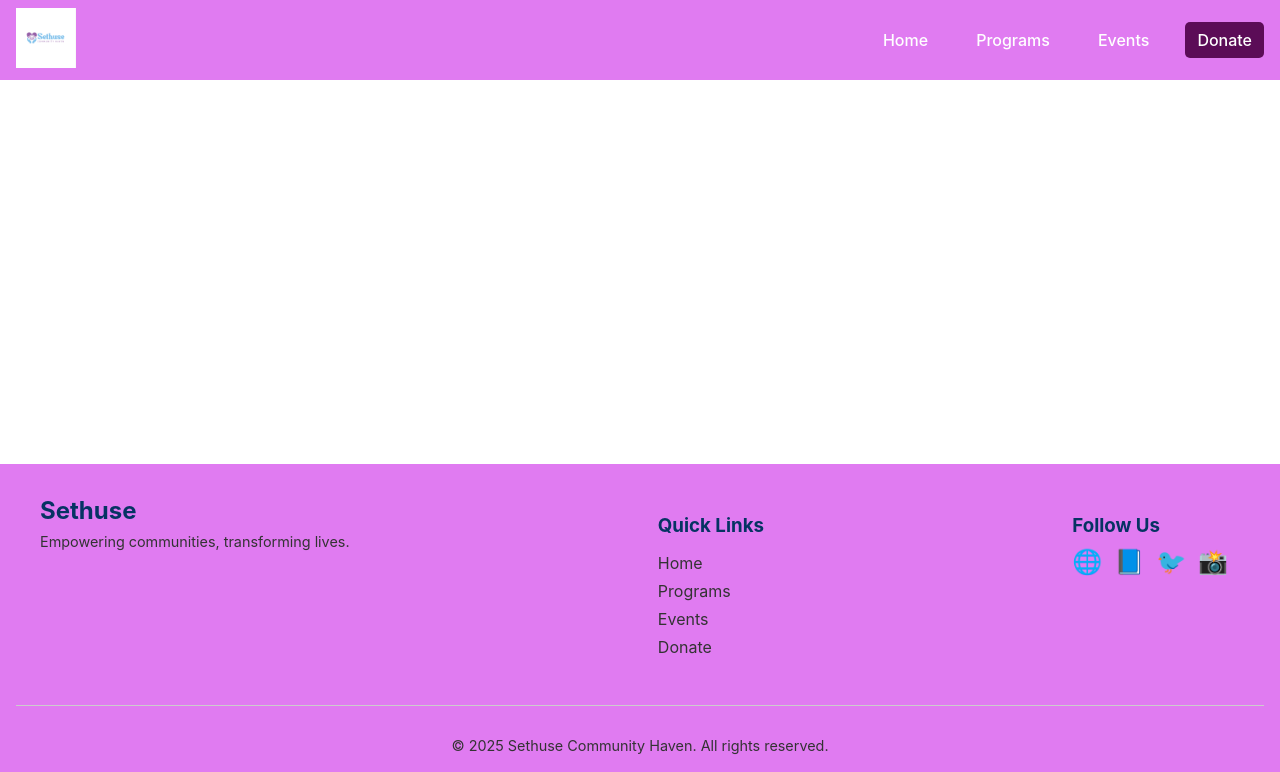
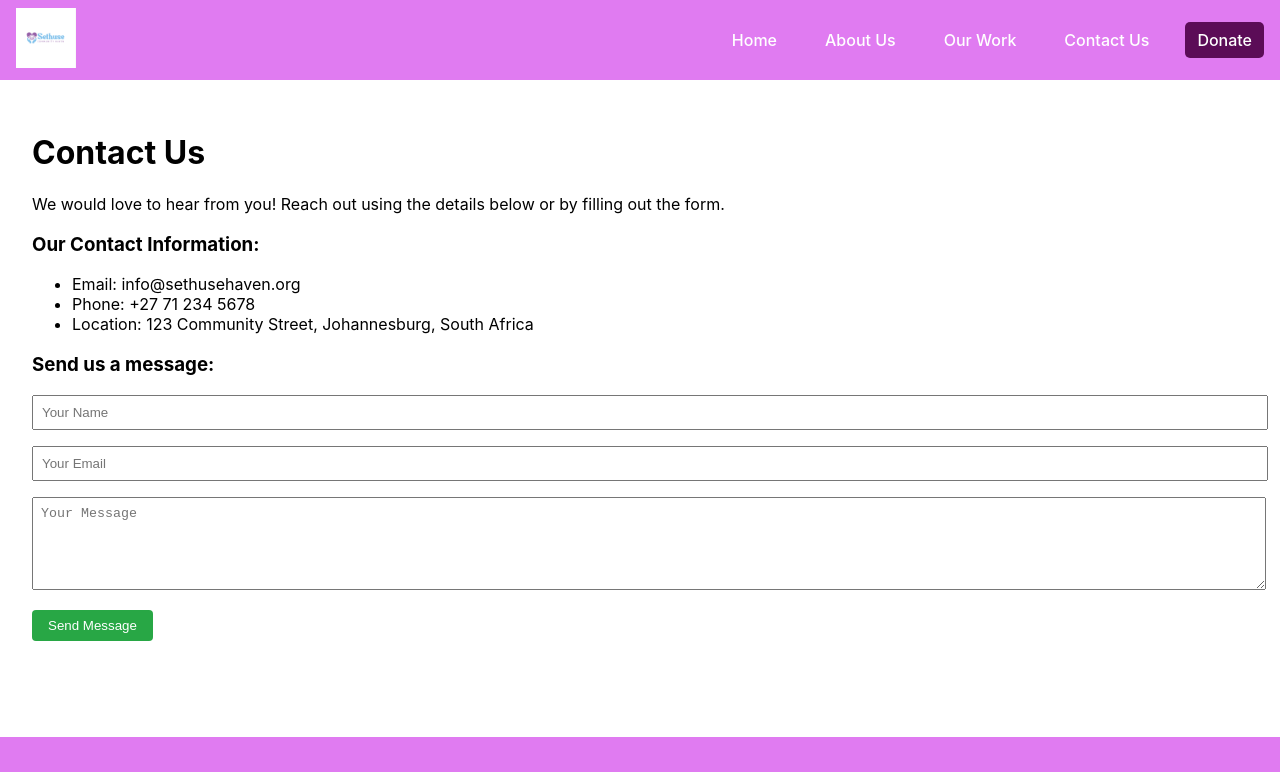
Before and after one commit to SmaSema/sethuse-website, a React (Create React App) app: page /contact in a window 1280 px wide. Shown: the top 772 px of the page. Built offline with nearby package versions, Linux system fonts and the light colour scheme.

Commit message:
Sixth  commit

```diff
--- a/src/App.js
+++ b/src/App.js
@@ -5,8 +5,9 @@ import { BrowserRouter as Router, Routes, Route } from 'react-router-dom';
 import NavBar from './components/NavBar';
 import Footer from './components/Footer';
 import Home from './pages/Home';
-import Programs from './pages/Programs';
-import Events from './pages/Events';
+import AboutUs from './pages/AboutUs';
+import OurWork from './pages/OurWork';
+import ContactUs from './pages/ContactUs';
 import Donate from './pages/Donate';
 
 function App() {
@@ -17,8 +18,9 @@ function App() {
         <main style={{ flex: 1, padding: '2rem' }}>
           <Routes>
             <Route path="/" element={<Home />} />
-            <Route path="/programs" element={<Programs />} />
-            <Route path="/events" element={<Events />} />
+            <Route path="/about" element={<AboutUs />} />
+            <Route path="/work" element={<OurWork />} />
+            <Route path="/contact" element={<ContactUs />} />
             <Route path="/donate" element={<Donate />} />
           </Routes>
         </main>
--- a/src/components/Footer.js
+++ b/src/components/Footer.js
@@ -18,7 +18,7 @@ function Footer() {
           <h3>Quick Links</h3>
           <ul>
             <li><a href="#home">Home</a></li>
-            <li><a href="#programs">Programs</a></li>
+            <li><a href="#work">Work</a></li>
             <li><a href="#events">Events</a></li>
             <li><a href="#donate">Donate</a></li>
           </ul>
--- a/src/components/NavBar.css
+++ b/src/components/NavBar.css
@@ -31,7 +31,7 @@
 }
 
 .navbar-links a:hover {
-  color: #28a745;
+  color: #0f97b9;
 }
 
 /* Highlight donate button */
@@ -88,11 +88,11 @@
 @media (max-width: 768px) {
   .navbar-links {
     position: absolute;
-    top: 60px; /* height of navbar + some */
+    top: 80px; /* height of navbar + some */
     right: 0;
     background-color: #5b5a5b;
     width: 100%;
-    max-height: 0;
+    max-height:0;
     overflow: hidden;
     flex-direction: column;
     display: flex;
@@ -102,7 +102,7 @@
   }
 
   .navbar-links.active {
-    max-height: 300px; /* enough height for links */
+    max-height: 400px; /* enough height for links */
   }
 
   .navbar-links a {
--- a/src/components/NavBar.js
+++ b/src/components/NavBar.js
@@ -20,8 +20,9 @@ const NavBar = () => {
 
       <div className={`navbar-links ${isMobileMenuOpen ? 'active' : ''}`}>
         <Link to="/" onClick={() => setMobileMenuOpen(false)}>Home</Link>
-        <Link to="/programs" onClick={() => setMobileMenuOpen(false)}>Programs</Link>
-        <Link to="/events" onClick={() => setMobileMenuOpen(false)}>Events</Link>
+        <Link to="/about" onClick={() => setMobileMenuOpen(false)}>About Us</Link>
+        <Link to="/work" onClick={() => setMobileMenuOpen(false)}>Our Work</Link>
+        <Link to="/contact" onClick={() => setMobileMenuOpen(false)}>Contact Us</Link>
         <Link to="/donate" className="donate-link" onClick={() => setMobileMenuOpen(false)}>Donate</Link>
     </div>
 
--- /dev/null
+++ b/src/pages/AboutUs.js
@@ -0,0 +1,22 @@
+// src/pages/AboutUs.js
+import React from 'react';
+
+const AboutUs = () => (
+  <div>
+    <h1>About Us</h1>
+    <p>
+      Sethuse Community Haven is a non-profit organization dedicated to empowering communities
+      through programs focused on health, education, and social development.
+    </p>
+    <p>
+      We work with local schools, youth, and families to build a stronger, healthier, and more
+      connected community. Our mission is to uplift and inspire individuals by providing tools,
+      resources, and support through workshops, outreach events, and ongoing care.
+    </p>
+    <p>
+      Founded in 2023, Sethuse Community Haven is driven by a passionate team committed to positive change.
+    </p>
+  </div>
+);
+
+export default AboutUs;
--- /dev/null
+++ b/src/pages/ContactUs.js
@@ -0,0 +1,28 @@
+// src/pages/ContactUs.js
+import React from 'react';
+
+const ContactUs = () => (
+  <div>
+    <h1>Contact Us</h1>
+    <p>We would love to hear from you! Reach out using the details below or by filling out the form.</p>
+
+    <h3>Our Contact Information:</h3>
+    <ul>
+      <li>Email: info@sethusehaven.org</li>
+      <li>Phone: +27 71 234 5678</li>
+      <li>Location: 123 Community Street, Johannesburg, South Africa</li>
+    </ul>
+
+    <h3>Send us a message:</h3>
+    <form onSubmit={(e) => { e.preventDefault(); alert('Message sent!'); }}>
+      <input type="text" placeholder="Your Name" required style={{ width: '100%', padding: '0.5rem', marginBottom: '1rem' }} />
+      <input type="email" placeholder="Your Email" required style={{ width: '100%', padding: '0.5rem', marginBottom: '1rem' }} />
+      <textarea placeholder="Your Message" rows="5" required style={{ width: '100%', padding: '0.5rem', marginBottom: '1rem' }} />
+      <button type="submit" style={{ backgroundColor: '#28a745', color: 'white', padding: '0.5rem 1rem', border: 'none', borderRadius: '4px' }}>
+        Send Message
+      </button>
+    </form>
+  </div>
+);
+
+export default ContactUs;
--- a/src/pages/Events.js
+++ /dev/null
@@ -1,15 +0,0 @@
-// src/pages/Events.js
-import React from 'react';
-
-const Events = () => (
-  <div>
-    <h1>Upcoming Events</h1>
-    <ul>
-      <li>July 10 – Women's Health Seminar</li>
-      <li>August 2 – Back to School Drive</li>
-      <li>September 15 – Mental Health Awareness Walk</li>
-    </ul>
-  </div>
-);
-
-export default Events;
--- a/src/pages/Programs.js
+++ b/src/pages/OurWork.js
@@ -1,9 +1,9 @@
-// src/pages/Programs.js
+// src/pages/Work.js
 import React from 'react';
 
-const Programs = () => (
+const OurWork = () => (
   <div>
-    <h1>Our Programs</h1>
+    <h1>Our Work</h1>
     <ul>
       <li>Women Empowerment Workshops</li>
       <li>Men Empowerment Sessions</li>
@@ -13,4 +13,4 @@ const Programs = () => (
   </div>
 );
 
-export default Programs;
+export default OurWork;
```
